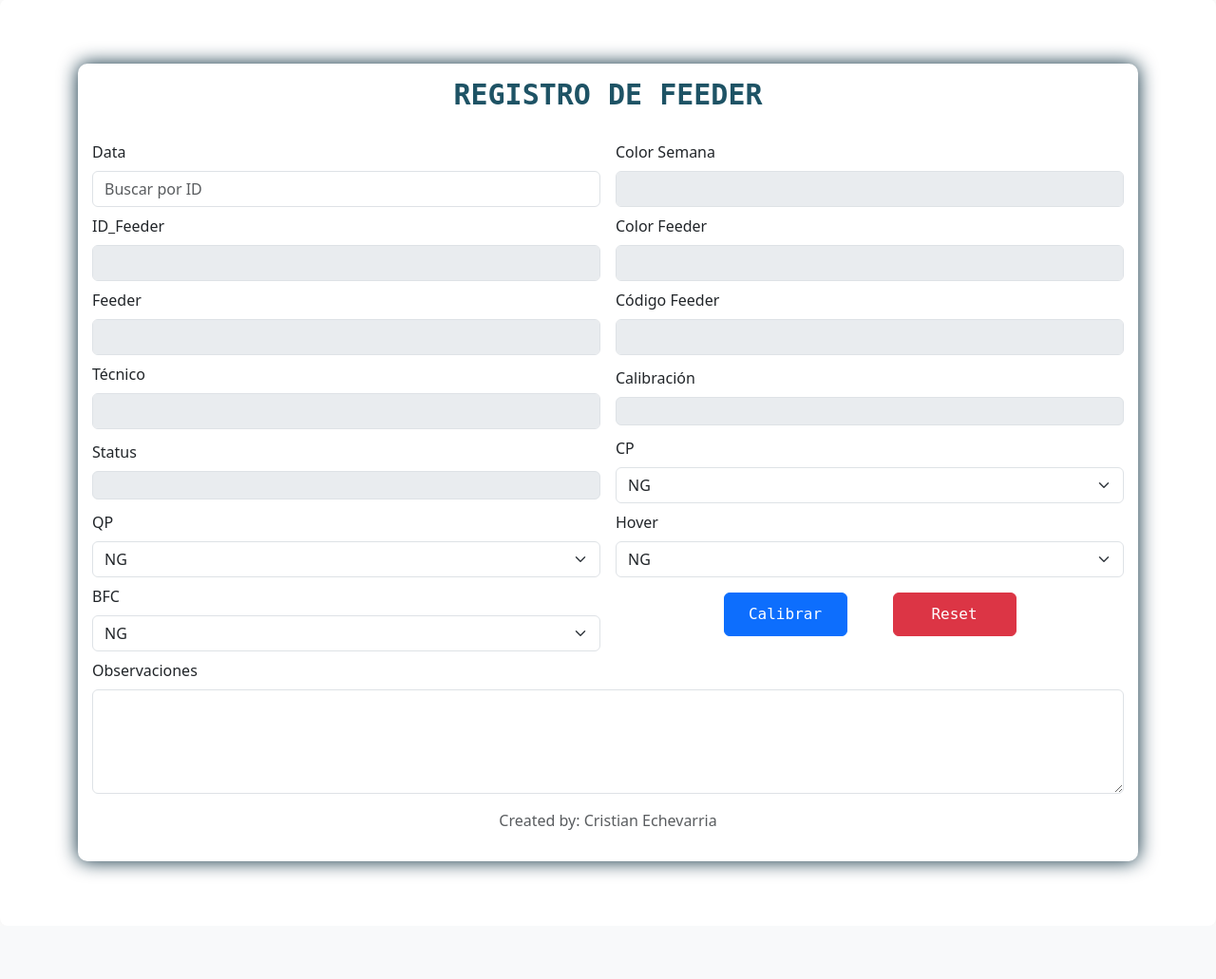
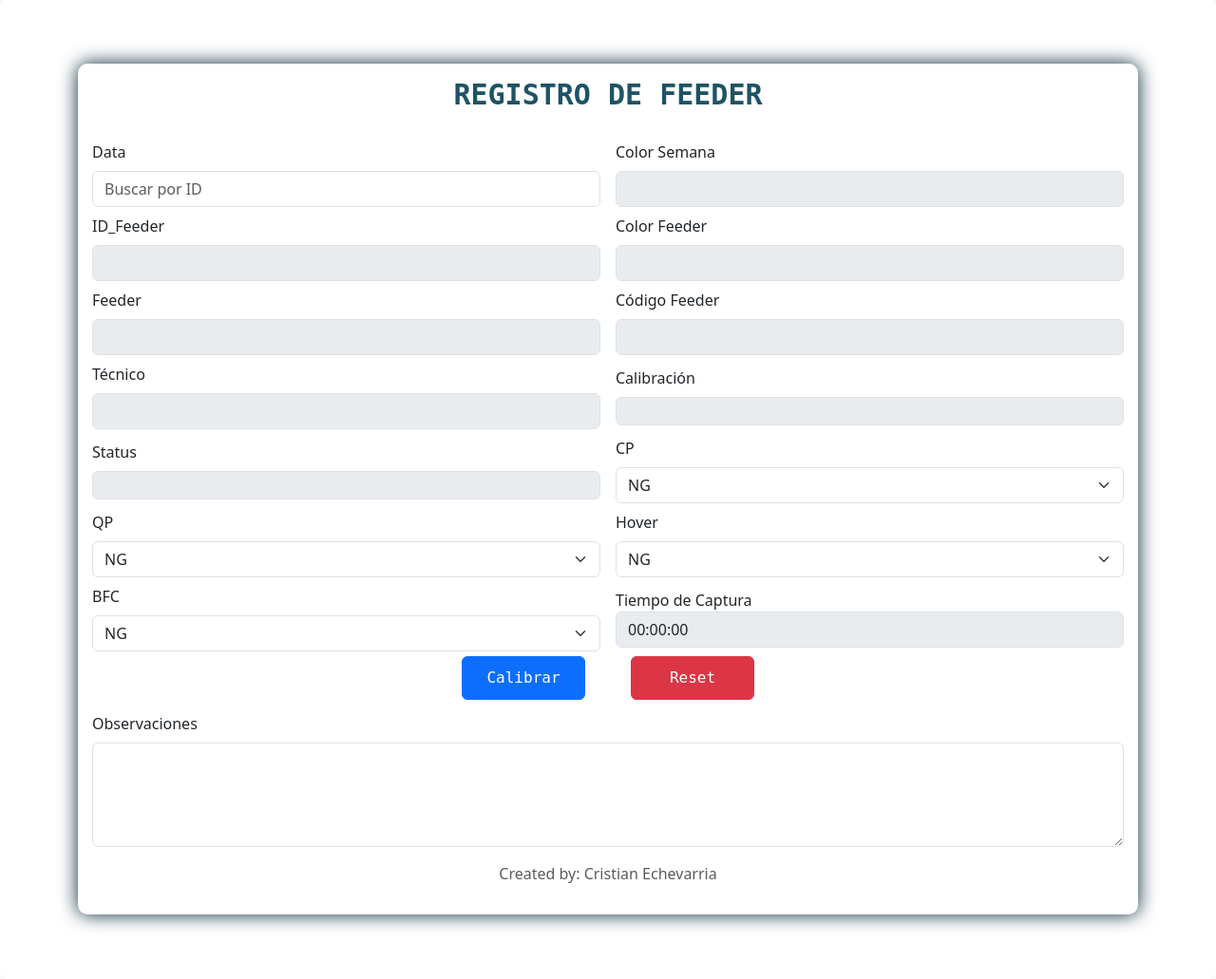
Before and after one commit to Echxvx2610/django_mantto_feeder, a Django app: page /registro/ in a window 1280 px wide. Shown: the part 66-1097 px from the top of the page at 95% size. Before the commit the page ends 987 px from the top, so only its background shows below. Run offline with Django 5.2, Linux system fonts and the light colour scheme; parts of the project's set-up code (start-up, migrations or seed data) failed here and were passed over; some libraries are stand-ins or nearby versions.

Commit message:
update registro.html
se agrego cronometro para medir tiempo de captura en formulario, se trabajara en registrar el objeto json en una base de datos sqlite y poder rellenar las graficas

```diff
--- a/mantto_feeder/templates/registro.html
+++ b/mantto_feeder/templates/registro.html
@@ -94,6 +94,13 @@
                 <option value="OK">OK</option>
             </select>
         </div>
+
+        <!-- Tiempo de Captura -->
+        <div class="col-6">
+            <label for="time">Tiempo de Captura</label>
+            <input type="text" id="time" value="00:00:00" class="form-control" disabled />
+        </div>
+
         <!-- Boton de Calibrar y Reset  -->
         <div class="col-6 text-center gap-2 botones">
             <button type="submit" class="btn btn-primary" id="calibrar-btn"
@@ -133,6 +140,44 @@
         return cookieValue;
     }
 
+    let elapsedTime = 0;  // Variable para almacenar el tiempo transcurrido en segundos
+    let timerInterval;    // Intervalo para el cronómetro
+    let isTimerRunning = false;  // Indicador de si el cronómetro está corriendo
+
+    // Función para empezar el cronómetro
+    function startTimer() {
+        if (isTimerRunning) return;  // Si el cronómetro ya está corriendo, no hacer nada
+
+        // Reiniciar el tiempo antes de empezar
+        elapsedTime = 0;  // Reiniciamos el contador a cero
+        document.getElementById('time').value = "00:00:00";  // Reiniciar el campo de tiempo visual
+
+        isTimerRunning = true;
+        timerInterval = setInterval(() => {
+            elapsedTime++;  // Aumentar el tiempo en 1 segundo
+            const horas = Math.floor(elapsedTime / 3600);
+            const minutos = Math.floor((elapsedTime % 3600) / 60);
+            const segundos = elapsedTime % 60;
+
+            // Mostrar el tiempo en el campo "Tiempo de Captura"
+            const timeFormatted = `${pad(horas)}:${pad(minutos)}:${pad(segundos)}`;
+            document.getElementById('time').value = timeFormatted;  // Actualizar el campo de tiempo
+        }, 1000);  // Actualizar cada segundo
+    }
+
+    // Función para detener el cronómetro y devolver el tiempo total
+    function stopTimer() {
+        if (isTimerRunning) {
+            clearInterval(timerInterval);  // Detener el intervalo
+            isTimerRunning = false;
+        }
+        return elapsedTime;  // Devolver el tiempo total acumulado
+    }
+
+    // Función para agregar ceros a la izquierda
+    function pad(number) {
+        return number < 10 ? '0' + number : number;
+    }
 
     // Función para manejar el evento de teclado en data
     let debounceTimeout;
@@ -210,6 +255,8 @@
 
                 ctx.fillRect(0, 0, statusCanvas.width, statusCanvas.height);  // Dibujar la barra de estado
 
+                // Iniciar el cronómetro
+                startTimer();  // Función que arranca el cronómetro
             })
             .catch(error => {
                 console.error('Error:', error);
@@ -269,6 +316,9 @@
             }
         });
 
+        // Incluir el tiempo de captura (en segundos) en el objeto de datos
+        datosFormulario['tiempo_captura'] = elapsedTime; // El tiempo transcurrido en segundos
+
         if (camposVacios.length > 0 || !datosFormulario['data'] || datosFormulario['data'].trim() === '') {
             let mensajeError = 'Por favor, completa todos los campos obligatorios.';
             if (camposVacios.length > 0) {
@@ -286,7 +336,7 @@
         if (todosNG) {
             Swal.fire({
                 title: 'Error',
-                text: 'Al menos uno de los selects debe estar en "OK".',
+                text: 'Al menos un tipo de feeder debe ser "OK".',
                 icon: 'error',
                 confirmButtonText: 'Aceptar',
             });
@@ -306,6 +356,9 @@
                     if (!value) {
                         return '¡Por favor ingrese el número de empleado!';
                     }
+                    if (value.length > 7) {
+                        return 'El número de empleado no puede tener más de 7 dígitos.';
+                    }
                 }
             }).then((result) => {
                 if (result.isConfirmed) {
@@ -319,9 +372,11 @@
             });
         } else {
             enviarDatos(datosFormulario);
+            // imprimimos en la consola el objeto de datos
+            console.log(datosFormulario);
         }
     }
-
+    // Función que se ejecuta cuando se envían los datos
     function enviarDatos(datosFormulario) {
         fetch('/registro/', {
             method: 'POST',
@@ -340,18 +395,35 @@
                         icon: 'success',
                         confirmButtonText: 'Aceptar',
                     }).then(() => {
+                        // Detener el cronómetro y obtener el tiempo total
+                        const tiempoCaptura = stopTimer();  // Detener el cronómetro y obtener el tiempo
+
+                        // Convertir el tiempo de captura a formato HH:mm:ss
+                        const horas = Math.floor(tiempoCaptura / 3600);
+                        const minutos = Math.floor((tiempoCaptura % 3600) / 60);
+                        const segundos = tiempoCaptura % 60;
+
+                        // Formatear el tiempo en formato HH:mm:ss
+                        const tiempoFormateado = `${pad(horas)}:${pad(minutos)}:${pad(segundos)}`;
+
+                        // Mostrar el tiempo total de captura en una nueva alerta
+                        Swal.fire({
+                            title: 'Tiempo Total de Captura',
+                            text: `El tiempo total de captura fue: ${tiempoFormateado}`,
+                            icon: 'info',
+                            confirmButtonText: 'Aceptar',
+                        });
+
                         // Cambiar el color del canvas a lawngreen
                         const canvas = document.getElementById('calibracion-canvas');
                         const ctx = canvas.getContext('2d');
-                        // Llenar el canvas con el color lawngreen
                         ctx.fillStyle = 'lawngreen';
-                        ctx.fillRect(0, 0, canvas.width, canvas.height); // Rellenar el rectángulo del canvas
+                        ctx.fillRect(0, 0, canvas.width, canvas.height);  // Rellenar el rectángulo del canvas
 
                         // Reiniciar el formulario
                         document.getElementById('formularioFeeder').reset();
                         const statusCanvas = document.getElementById('status-canvas');
                         const ctx2 = statusCanvas.getContext('2d');
-                        // quitar el color del canvas
                         ctx2.clearRect(0, 0, statusCanvas.width, statusCanvas.height);
                     });
                 } else {
@@ -361,7 +433,6 @@
                         icon: 'error',
                         confirmButtonText: 'Aceptar',
                     }).then(() => {
-                        // Reiniciar el campo técnico si es necesario
                         const tecnicoInput = document.getElementById('tecnico');
                         tecnicoInput.disabled = false;  // Habilitar para que el usuario lo intente de nuevo
                         tecnicoInput.value = '';  // Limpiar el valor
@@ -378,7 +449,6 @@
                 });
             });
     }
-
 
     // Agregar evento al botón Calibrar
     document.getElementById('calibrar-btn').addEventListener('click', recolectarDatosFormulario);
@@ -412,19 +482,27 @@
             const ctx = canvasStatus.getContext('2d');
             ctx.clearRect(0, 0, canvasStatus.width, canvasStatus.height);  // Limpia el canvas
         }
+
+        // Limpiar el canvas de calibración
         const canvasCalibracion = document.getElementById('calibracion-canvas');
         if (canvasCalibracion) {
             const ctx = canvasCalibracion.getContext('2d');
             ctx.clearRect(0, 0, canvasCalibracion.width, canvasCalibracion.height);  // Limpia el canvas
         }
 
+        // Detener el cronómetro y restablecer el tiempo
+        stopTimer();  // Detener el cronómetro
+        elapsedTime = 0;  // Restablecer el tiempo acumulado a 0
+        document.getElementById('time').value = "00:00:00";  // Resetear el campo de tiempo en la interfaz
+
         // Mensaje opcional de confirmación de reseteo usando SweetAlert
         Swal.fire({
             title: 'Formulario reiniciado',
-            text: 'Todos los campos se han restablecido.',
+            text: 'Todos los campos se han restablecido y el cronómetro ha sido detenido.',
             icon: 'success',
             confirmButtonText: 'Aceptar',
         });
     });
+
 </script>
 {% endblock %}
--- a/mantto_feeder/views.py
+++ b/mantto_feeder/views.py
@@ -74,6 +74,8 @@ def registro(request):
             except (IOError, Exception) as e:
                 return JsonResponse({'success': False, 'message': f'Error al procesar los datos: {e}'}, status=400)
 
+            tiempo_de_captura = data.get('time')
+            print("Tiempo de captura:",tiempo_de_captura)
             # Antes de generar el reporte, validar el número de técnico
             try:
                 tecnico_valido = validar.user(data.get('tecnico'))
@@ -81,7 +83,7 @@ def registro(request):
                 if tecnico_valido is None:
                     return JsonResponse({'success': False, 'message': 'El No.Empleado no es válido.'}, status=400)
 
-                print("Validado función validar_tecnico")
+                #print("Validado función validar_tecnico")
             except (IOError, Exception) as e:
                 return JsonResponse({'success': False, 'message': f'Error al validar el No.Empleado: {e}'}, status=400)
 
```
